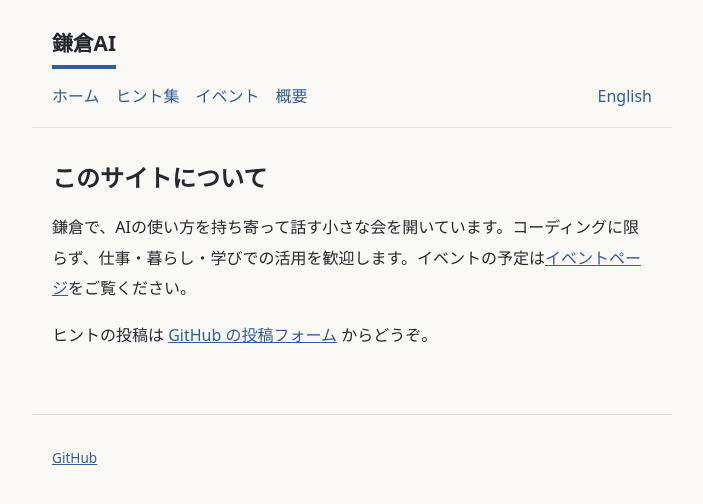
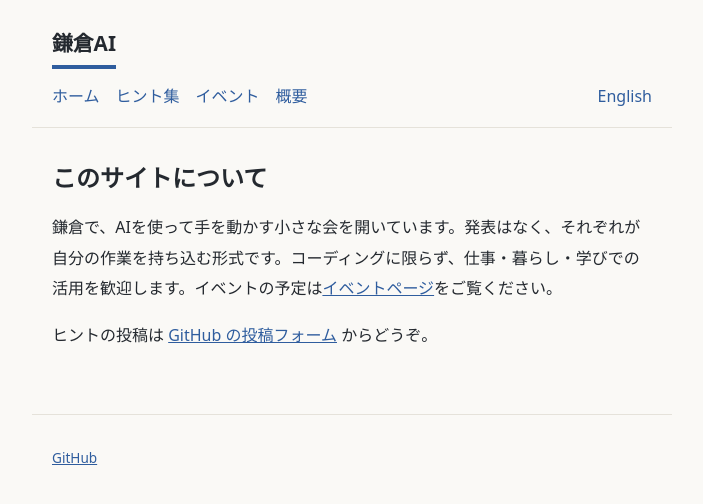
Before and after one commit to tagawa/kamakura-ai, a Jekyll site: the page built from ja/about.md, in a window 1280 px wide. Shown: the top 504 px of the page, without its empty margins (288-991 px from the left). Built offline with Jekyll 4.4.1, drawn with Linux system fonts in a browser that asks for light colours.

Commit message:
Update description of AI meetup in Kamakura

```diff
--- a/ja/about.md
+++ b/ja/about.md
@@ -8,6 +8,6 @@ alt_lang_url: /en/about/
 permalink: /ja/about/
 ---
 
-鎌倉で、AIの使い方を持ち寄って話す小さな会を開いています。コーディングに限らず、仕事・暮らし・学びでの活用を歓迎します。イベントの予定は[イベントページ](/ja/events/)をご覧ください。
+鎌倉で、AIを使って手を動かす小さな会を開いています。発表はなく、それぞれが自分の作業を持ち込む形式です。コーディングに限らず、仕事・暮らし・学びでの活用を歓迎します。イベントの予定は[イベントページ](/ja/events/)をご覧ください。
 
 ヒントの投稿は [GitHub の投稿フォーム](https://github.com/tagawa/kamakura-ai/issues/new?template=tip.yml) からどうぞ。
```
